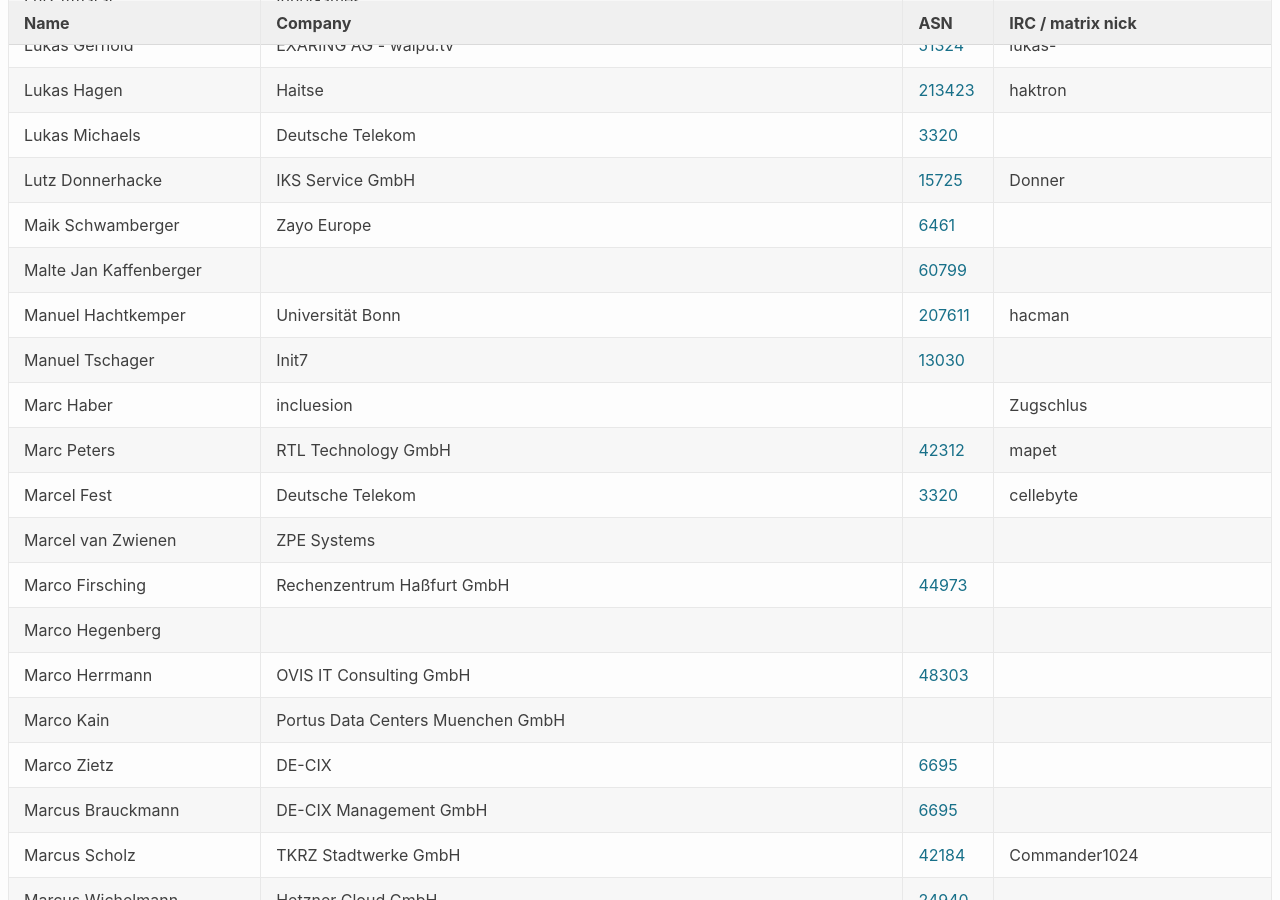
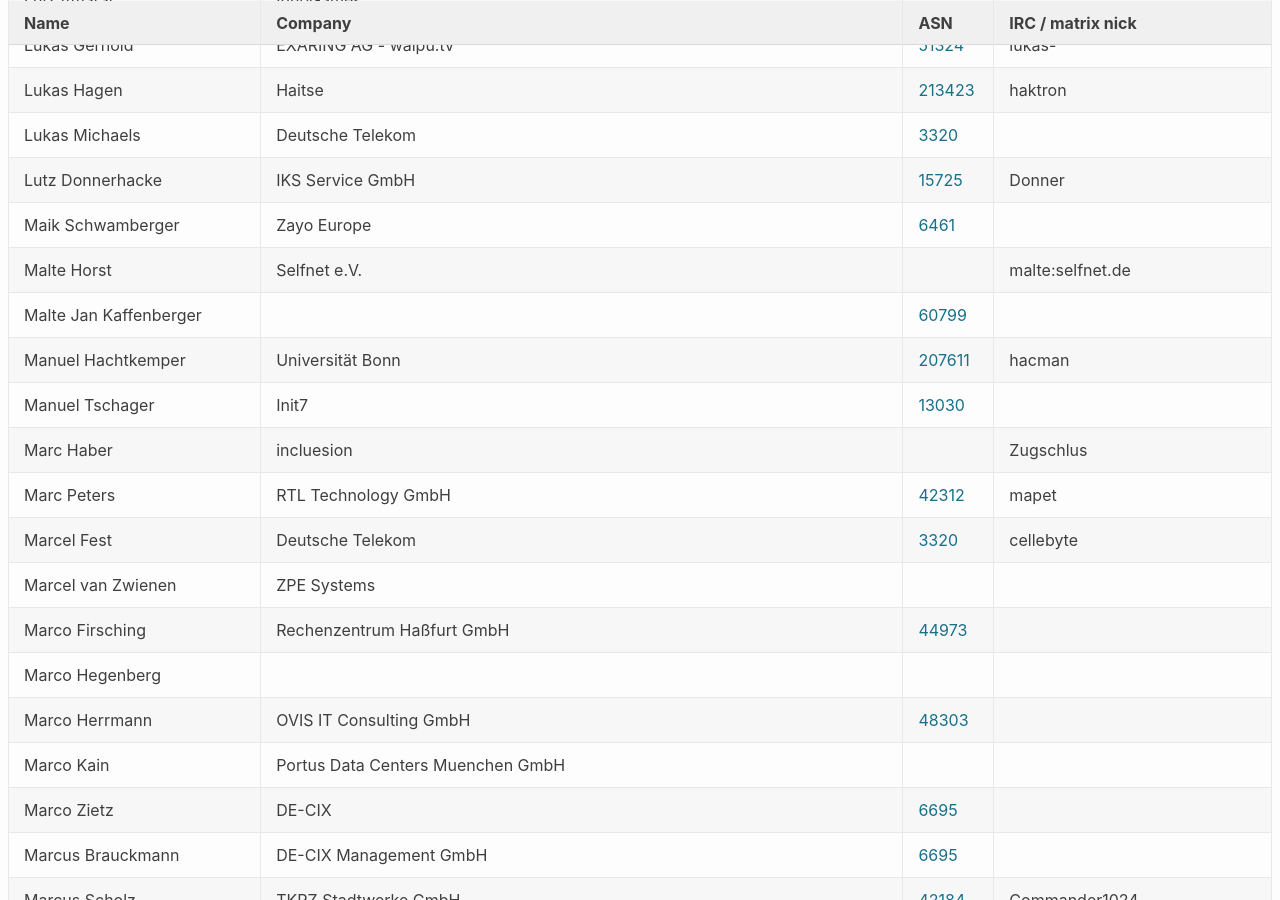
Before and after one commit to denog/pretix-attendeelist, a Jekyll site: the page built from denog17/index.markdown, in a window 1280 px wide and 900 px high, scrolled down 9514 px. Built offline with Jekyll 4.4.1, drawn with Linux system fonts in a browser that asks for light colours.

Commit message:
Latest data: Tue Sep  9 21:10:39 UTC 2025

```diff
--- a/_data/attendees_denog17_onsite.json
+++ b/_data/attendees_denog17_onsite.json
@@ -1278,6 +1278,12 @@
     "asn": "6461"
   },
   {
+    "name": "Malte Horst",
+    "company": "Selfnet e.V.",
+    "irc": "malte:selfnet.de",
+    "asn": null
+  },
+  {
     "name": "Malte Jan Kaffenberger",
     "company": null,
     "irc": null,
```
